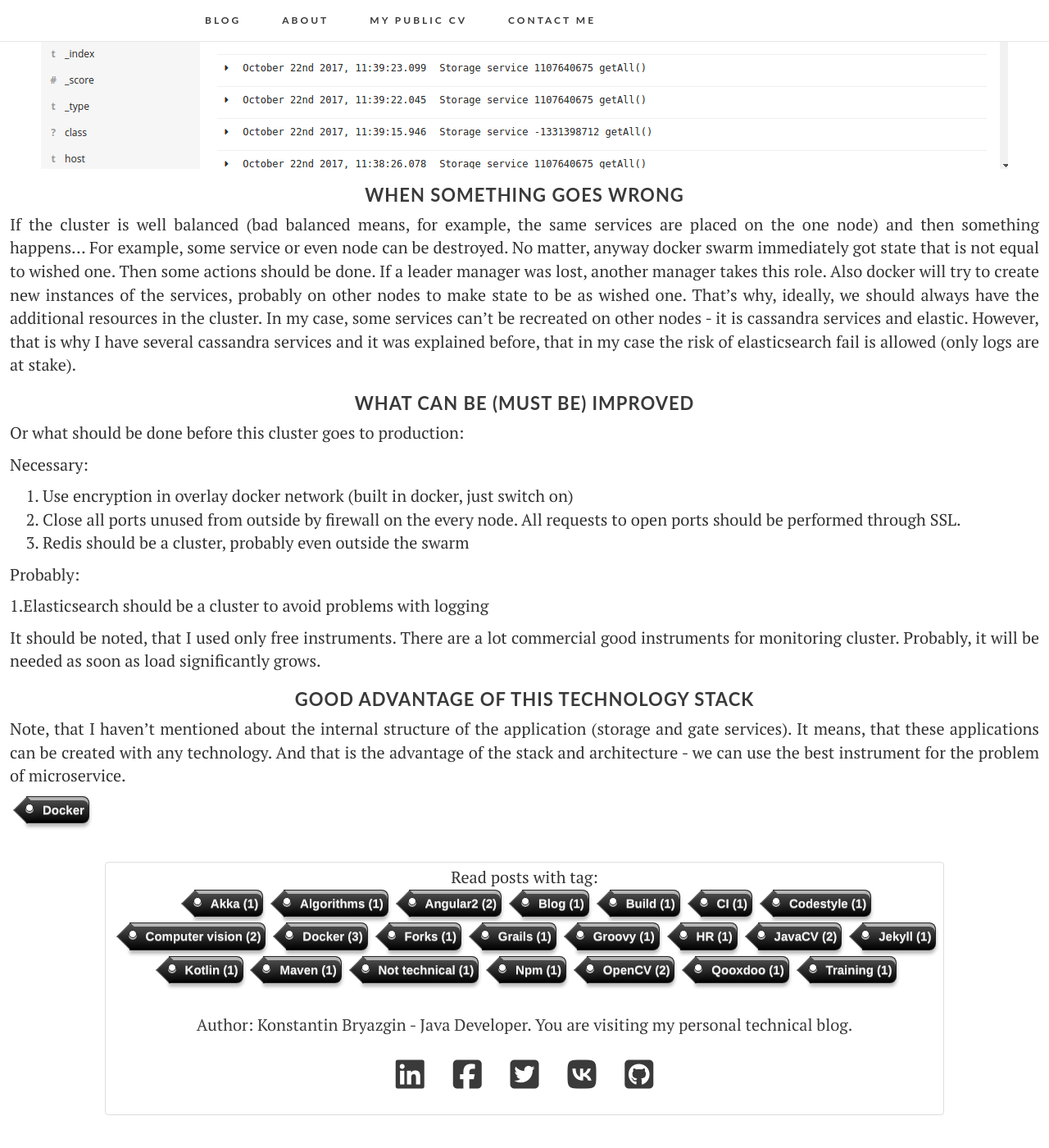
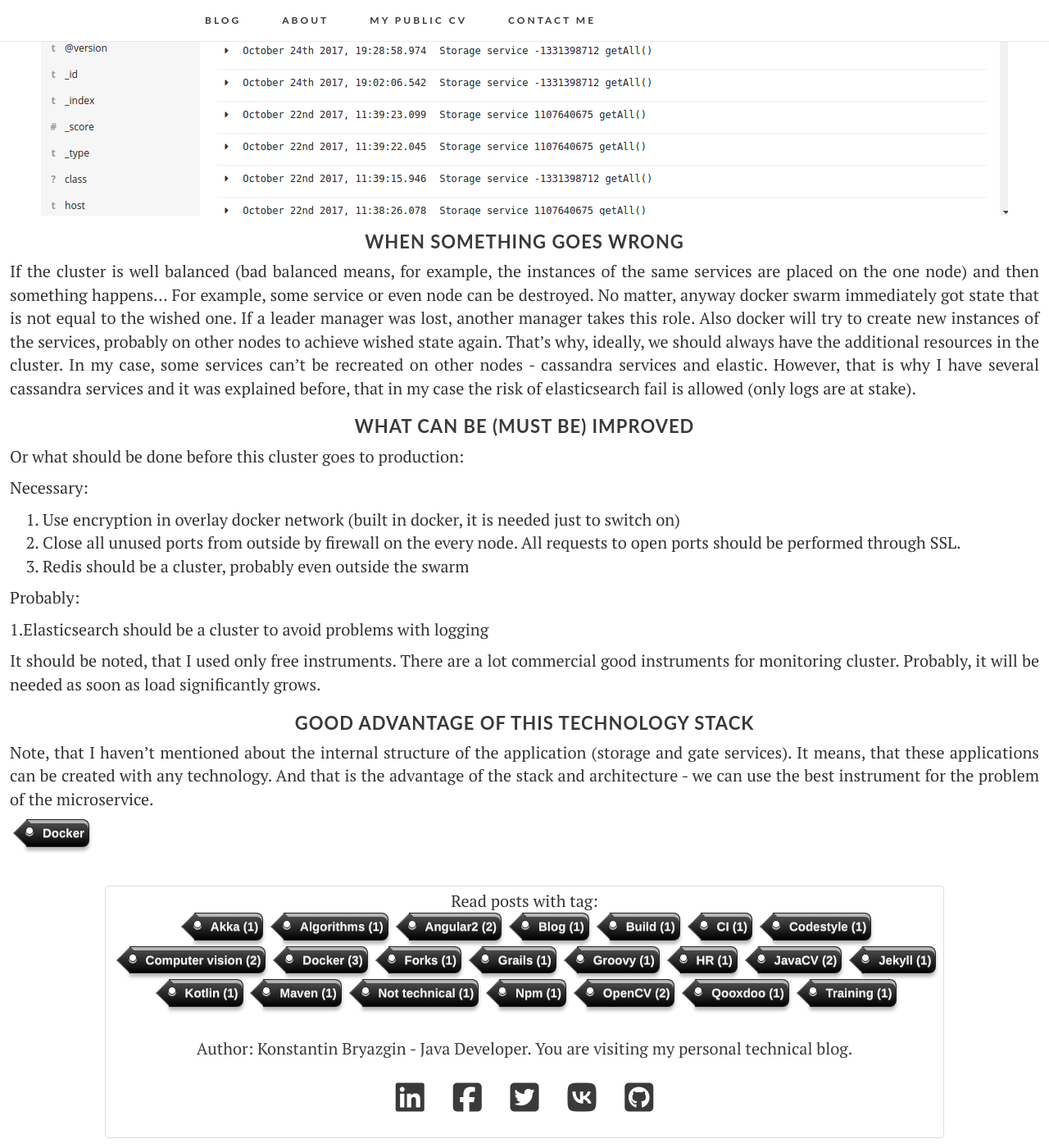
Before and after one commit to kosbr/kosbr.github.io, a Jekyll site: the page built from _posts/2017-09-08-cluster.markdown, in a window 1280 px wide and 1400 px high, scrolled down 6550 px. Shown: the whole window at 82% size. Built offline with Jekyll 4.4.1, drawn with Linux system fonts in a browser that asks for light colours; nearby versions of some CDN libraries; some of the changed text lies outside the part shown.

Commit message:
cluster article fixes

```diff
--- a/_posts/2017-09-08-cluster.markdown
+++ b/_posts/2017-09-08-cluster.markdown
@@ -59,7 +60,7 @@
 Imagine, in described above system something went wrong. For example,
 an API user complains that output data is invalid.
 It is needed to see logs to understand what is going on, but there are two problems:
-* If the number of instances is big it is hard to manage with logs on every node on every service
+* If the number of instances is big, it is hard to manage with logs on every node on every service
 * If a container was removed, all logs are removed too (in case there is no volume for logs).
 
 As a conclusion, we have to use improved logging. It can be done in several ways, here is
@@ -88,7 +89,7 @@
 Since this cluster is educational, let's
 prefer the first approach - it is not a problem :).
 
-### Cluster structure
+### Cluster's structure
 
 As you know, docker swarm is responsible for choice of hosting node, however, I'm able to set up conditions.
 Ideally, I can provide several nodes to the swarm, add several services to it and don't care about where every
@@ -108,51 +109,52 @@
 2. Cassandra 2 service
 3. Cassandra 3 service
 
-These three separate services form a cassandra cluster inside the main cluster. The thing is that cassandra
-cluster is another level cluster. Every cassandra instance knows that it is in cassandra cluster, but it
-knows nothing about the swarm cluster. It can be thought as docker packs separately every cassandra instance
-into the container, names it as a services and adds it to the swarm. The swarm even doesn't know that
-cassandraN services are united into own cluster.
+    These three separate services form a cassandra cluster inside the main cluster. The thing is that cassandra
+    cluster is another level cluster. Every cassandra instance knows that it is in cassandra cluster, but it
+    knows nothing about the swarm cluster. It can be thought as docker packs separately every cassandra instance
+    into the container, names it as a services and adds it to the swarm. The swarm even doesn't know that
+    cassandraN services are united into own cluster.
 
-Since all containers are stateless, volumes are used for storing data. In other words, a container will store
-data on the filesystem of the hosting node. This fact binds node and container, that is why I've
-prepared special nodes for hosting every cassandra service (one the picture such nodes are marked with lock).
+    Since all containers are stateless, volumes are used for storing data. In other words, a container will store
+    data on the filesystem of the hosting node. This fact binds node and container, that is why I've
+    prepared special nodes for hosting every cassandra service (one the picture such nodes are marked with lock).
 
 4. Elasticsearch service
 
-This is one more service, that is used for storing data. There is also special node for this service.
+    This is one more service, that is used for storing data. There is also special node for this service.
 
 5. Storage service
 6. Gate service
 
-These services are designed to be launched in parallel with other same instances. The main difference with the
-cassandraN services is that every instance of the storage or gate service doesn't know information
- about others. For example, one storage service can't know the number of another instances of this service.
- These services are stateless, so I don't care about hosting nodes, but docker swarm does.
+    These services are designed to be launched in parallel with other same instances. The main difference with the
+    cassandraN services is that every instance of the storage or gate service doesn't know information
+    about others. For example, one storage service can't know the number of another instances of this service.
+    These services are stateless, so I don't care about hosting nodes, but docker swarm does.
 
 7. Kibana
 8. Redis
 
-According to the plan, only one instance per service is launched. Despite Redis keeps data, it is not
-bound to a node, as it was described before, we admit that sometimes sessions will be erased. It should be
-noted, that it is possible only in two cases: when redis is failed and should be relaunched or when an
-administrator "rebalances" cluster for getting better services per nodes distribution.
+    According to the plan, only one instance per service is launched. Despite Redis keeps data, it is not
+    bound to a node, as it was described before, we admit that sometimes sessions will be erased. It should be
+    noted, that it is possible only in two cases: when redis is failed and should be relaunched or when an
+    administrator "rebalances" cluster for getting better services per nodes distribution.
 
 9. Portainer
 
-Portainer is a just pretty UI for managing with cluster.
+    Portainer is a just pretty UI for managing with cluster.
 
 That's all about description of the services. As you may see from the picture, I have 9 nodes and 4 of them
-are specially prepared for corresponding services. The rest services are distributed over the rest nodes. To
-make it more clear, I use different colors for such "free" nodes and containers.
+are specially prepared for corresponding services. The rest services are distributed over the rest nodes.
+Docker provides that every instance of a service has enough resources and avoids hosting the same instances
+on the same node. To make the picture with nodes  more clear, I use different colors for bound services
+ and "free" services.
 
 Docker swarm knows the parameters of every node (memory, CPU) and the demands and limits of every service. It
 helps to achieve better balance and to avoid fails.
 
-All services are connected by overlay docker network. It makes them visible for others. Those services,
+All services are connected by overlay docker network. It makes them visible for other services. Those services,
 which have more than one instance are visible for others like one instance. The internal docker load balancer
 is used for requests distribution.
-
 
 ### How does it work
 
@@ -181,13 +183,14 @@
 
 ### When something goes wrong
 
-If the cluster is well balanced (bad balanced means, for example, the same services are placed on the one
+If the cluster is well balanced (bad balanced means, for example, the instances of the same services
+are placed on the one
 node) and then something happens... For example, some service or even node can be destroyed. No matter,
-anyway docker swarm immediately got state that is not equal to wished one. Then some actions should be done.
+anyway docker swarm immediately got state that is not equal to the wished one.
 If a leader manager was lost, another manager takes this role. Also docker will try to create new instances of
-the services, probably on other nodes to make state to be as wished one. That's why, ideally, we should always
+the services, probably on other nodes to achieve wished state again. That's why, ideally, we should always
 have the additional resources in the cluster. In my case, some services can't be recreated on other nodes -
-it is cassandra services and elastic. However, that is why I have several cassandra services and it was
+cassandra services and elastic. However, that is why I have several cassandra services and it was
 explained before, that in my case the risk of elasticsearch fail is allowed (only logs are at stake).
 
 ### What can be (must be) improved
@@ -196,8 +199,8 @@
 
 Necessary:
 
-1. Use encryption in overlay docker network (built in docker, just switch on)
-2. Close all ports unused from outside by firewall on the every node. All requests to open
+1. Use encryption in overlay docker network (built in docker, it is needed just to switch on)
+2. Close all unused ports from outside by firewall on the every node. All requests to open
 ports should be performed through SSL.
 3. Redis should be a cluster, probably even outside the swarm
 
@@ -212,8 +215,7 @@
 
 Note, that I haven't mentioned about the internal structure of the application (storage and gate services).
 It means, that these applications can be created with any technology. And that is the advantage of the stack
-and architecture - we can use the best instrument for the
-problem of microservice.
+and architecture - we can use the best instrument for the problem of the microservice.
 
 [portainer]:  https://portainer.io/
 [kibana]:  https://www.elastic.co/products/kibana
```
Also changed, not shown: other parts of _posts/2017-09-08-cluster.markdown (+4 -3 lines).
